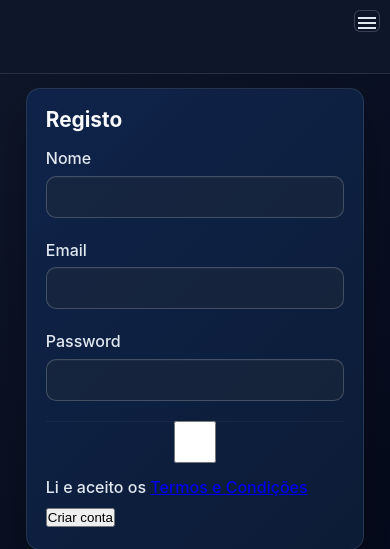
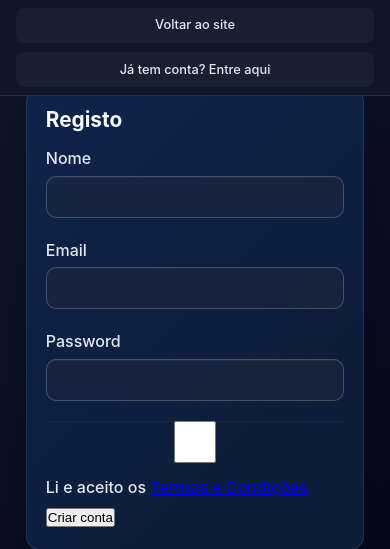
Before and after one commit to mabuie-test/php-aapp, a PHP site: page /register.html in a window 390 px wide. Shown: the top 549 px of the page. Run offline with PHP 8.4, Linux system fonts and the light colour scheme.

Commit message:
Padroniza navegação mobile nas páginas públicas

```diff
--- a/php-app/public/affiliates.html
+++ b/php-app/public/affiliates.html
@@ -10,12 +10,14 @@
   <header class="topbar">
     <div class="brand">Livre-se das Tarefas · Afiliados</div>
     <nav class="navbar">
+      <div class="nav-links">
         <a href="/index.html">Início</a>
         <a href="/order.html" class="auth-only">Encomendas</a>
         <a href="/documents.html" class="auth-only">Faturas</a>
         <button id="logout" class="ghost auth-only">Terminar sessão</button>
         <a href="/login.html" class="anon-only">Login</a>
         <a href="/register.html" class="anon-only">Registo</a>
+      </div>
     </nav>
   </header>
 
@@ -38,6 +40,5 @@
 
   <footer class="footer"><p class="muted">© 2024 Fluxosoftwares</p></footer>
   <script src="/main.js"></script>
-  <script src="/nav-mobile.js"></script>
 </body>
 </html>
--- a/php-app/public/career.html
+++ b/php-app/public/career.html
@@ -215,6 +215,5 @@
 
         })();
     </script>
-  <script src="/nav-mobile.js"></script>
 </body>
 </html>
--- a/php-app/public/help.html
+++ b/php-app/public/help.html
@@ -53,6 +53,5 @@
       <p><a href="https://wa.me/258851619970" target="_blank" rel="noopener">💬 WhatsApp</a></p>
     </section>
   </main>
-  <script src="/nav-mobile.js"></script>
 </body>
 </html>
--- a/php-app/public/login.html
+++ b/php-app/public/login.html
@@ -59,6 +59,5 @@
   </footer>
 
   <script src="auth.js"></script>
-  <script src="/nav-mobile.js"></script>
 </body>
 </html>
--- a/php-app/public/order.html
+++ b/php-app/public/order.html
@@ -10,6 +10,7 @@
   <header class="topbar">
     <div class="brand">Livre-se das Tarefas</div>
     <nav class="navbar">
+      <div class="nav-links">
         <a href="/index.html">Início</a>
         <a href="/documents.html" class="auth-only">Faturas e documentos</a>
         <a href="/services.html">Serviços especializados</a>
@@ -17,6 +18,7 @@
         <button id="logout" class="ghost auth-only">Terminar sessão</button>
         <a href="/login.html" class="anon-only">Login</a>
         <a href="/register.html" class="anon-only">Registo</a>
+      </div>
     </nav>
   </header>
 
--- a/php-app/public/register.html
+++ b/php-app/public/register.html
@@ -9,11 +9,13 @@
 <body class="auth-page">
   <header>
     <h1>Criar conta na Livre-se das Tarefas</h1>
-    <div class="navbar">
-      <a href="/">Voltar ao site</a>
-      <a class="anon-only" href="/login.html">Já tem conta? Entre aqui</a>
-      <button id="logout" class="ghost auth-only">Terminar sessão</button>
-    </div>
+    <nav class="navbar">
+      <div class="nav-links">
+        <a href="/">Voltar ao site</a>
+        <a class="anon-only" href="/login.html">Já tem conta? Entre aqui</a>
+        <button id="logout" class="ghost auth-only">Terminar sessão</button>
+      </div>
+    </nav>
   </header>
   <div class="container narrow">
     <div class="card">
@@ -46,6 +48,5 @@
     </div>
   </footer>
   <script src="auth.js"></script>
-  <script src="/nav-mobile.js"></script>
 </body>
 </html>
--- a/php-app/public/secondary-school.html
+++ b/php-app/public/secondary-school.html
@@ -13,6 +13,7 @@
   <header class="topbar">
     <div class="brand">Livre-se das Tarefas</div>
     <nav class="navbar">
+      <div class="nav-links">
         <a href="/index.html">Início</a>
         <a href="/secondary-school.html">Ensino Secundário</a>
         <a href="/order.html">Encomendas</a>
@@ -20,6 +21,7 @@
         <button id="logout" class="ghost auth-only">Terminar sessão</button>
         <a href="/login.html" class="anon-only">Login</a>
         <a href="/register.html" class="anon-only">Registo</a>
+      </div>
     </nav>
   </header>
 
--- a/php-app/public/services.html
+++ b/php-app/public/services.html
@@ -10,12 +10,14 @@
   <header class="topbar">
     <div class="brand">Livre-se das Tarefas</div>
     <nav class="navbar">
+      <div class="nav-links">
         <a href="/index.html">Início</a>
         <a href="/order.html">Encomendas</a>
         <a href="/documents.html" class="auth-only">Faturas e documentos</a>
         <button id="logout" class="ghost auth-only">Terminar sessão</button>
         <a href="/login.html" class="anon-only">Login</a>
         <a href="/register.html" class="anon-only">Registo</a>
+      </div>
     </nav>
   </header>
 
@@ -113,6 +115,5 @@
   </footer>
   <script src="/upload-utils.js"></script>
   <script src="/main.js"></script>
-  <script src="/nav-mobile.js"></script>
 </body>
 </html>
--- a/php-app/public/styles.css
+++ b/php-app/public/styles.css
@@ -129,6 +129,11 @@ header {
   flex-wrap: wrap;
 }
 
+.nav-links .auth-only,
+.nav-links .anon-only {
+  min-width: fit-content;
+}
+
 .logged-in .nav-links {
   justify-content: flex-start;
   padding-top: 0.4rem;
@@ -1734,77 +1739,50 @@ canvas {
   }
 }
 
-/* ============================================
-   HAMBURGUER MOBILE COMPACTO
-   ============================================ */
-.mobile-hamburger {
-  display: none;
-  width: 26px;
-  height: 22px;
-  padding: 3px;
-  border: 1px solid rgba(255,255,255,0.18);
-  border-radius: 6px;
-  background: rgba(15,23,42,0.65);
-  position: absolute;
-  right: 10px;
-  top: 10px;
-  z-index: 1002;
-}
-.mobile-hamburger span {
-  display: block;
-  height: 2px;
-  margin: 3px 0;
-  background: var(--gray-light);
-}
-
 @media (max-width: 768px) {
-  .mobile-hamburger { display: block; }
-
-  header {
-    padding-right: 2.8rem;
-  }
-
   header .navbar,
   header nav.navbar,
   header > nav {
-    display: none;
+    display: flex;
+    flex-wrap: wrap;
+    align-items: stretch;
+    gap: 0.6rem;
     width: 100%;
-  }
-
-  body.navbar-open header {
-    max-height: 100vh;
-    overflow-y: auto;
-  }
-
-  body.navbar-open header .navbar,
-  body.navbar-open header nav.navbar,
-  body.navbar-open header > nav {
-    display: flex;
-    flex-direction: column;
-    gap: 0.55rem;
-    width: 100%;
-    margin-top: 0.4rem;
-  }
-
-  body.navbar-open header .nav-links {
+    margin-top: 0.5rem;
+  }
+
+  header .nav-links {
     width: 100%;
     display: flex;
-    flex-direction: column;
-    gap: 0.55rem;
-  }
-
-  body.navbar-open header .nav-links > * {
-    min-width: 0;
-    width: 100%;
-    flex: 1 1 auto;
-  }
-
-  body.navbar-open header .navbar a,
-  body.navbar-open header .navbar .ghost,
-  body.navbar-open header nav a,
-  body.navbar-open header nav button {
-    width: 100%;
-    justify-content: flex-start;
+    flex-wrap: wrap;
+    gap: 0.6rem;
+  }
+
+  header .nav-links > * {
+    flex: 1 1 calc(50% - 0.6rem);
+    min-width: 140px;
+  }
+
+  header .navbar a,
+  header .navbar .ghost,
+  header nav a,
+  header nav button {
+    justify-content: center;
+    text-align: center;
+  }
+
+  header .nav-links .auth-only,
+  header .nav-links .anon-only {
+    flex: 1 1 calc(50% - 0.6rem);
+  }
+}
+
+@media (max-width: 480px) {
+  header .nav-links > *,
+  header .nav-links .auth-only,
+  header .nav-links .anon-only {
+    flex: 1 1 100%;
+    min-width: 100%;
   }
 }
 
```
Also changed, not shown: php-app/public/documents.html (+8 -7 lines), php-app/public/invoice.html (+6 -5 lines), php-app/public/reset.html (+6 -5 lines), php-app/public/terms.html (+5 -4 lines), php-app/public/tools.html (+7 -2 lines). Lines whose indentation alone changed are shown as unchanged.
